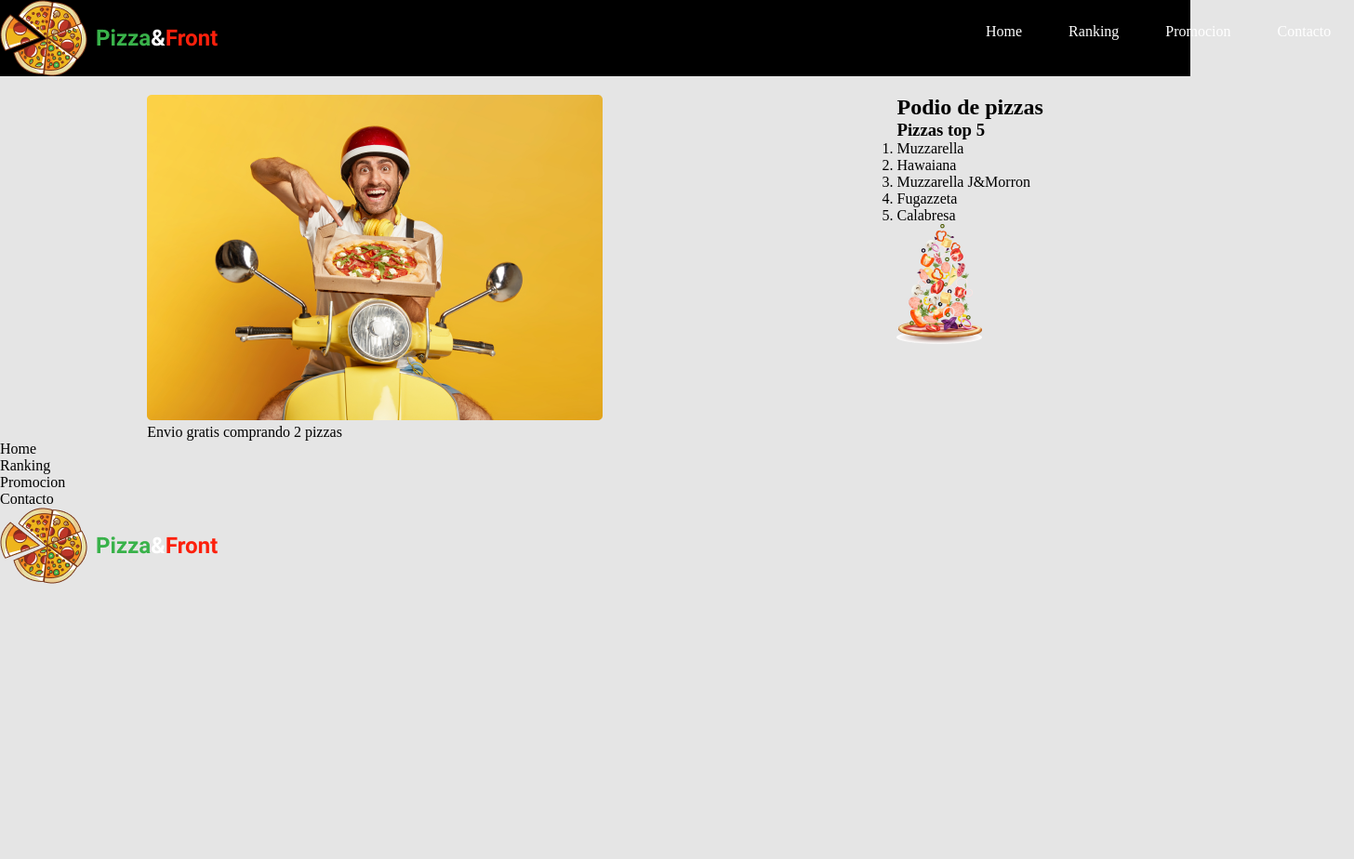
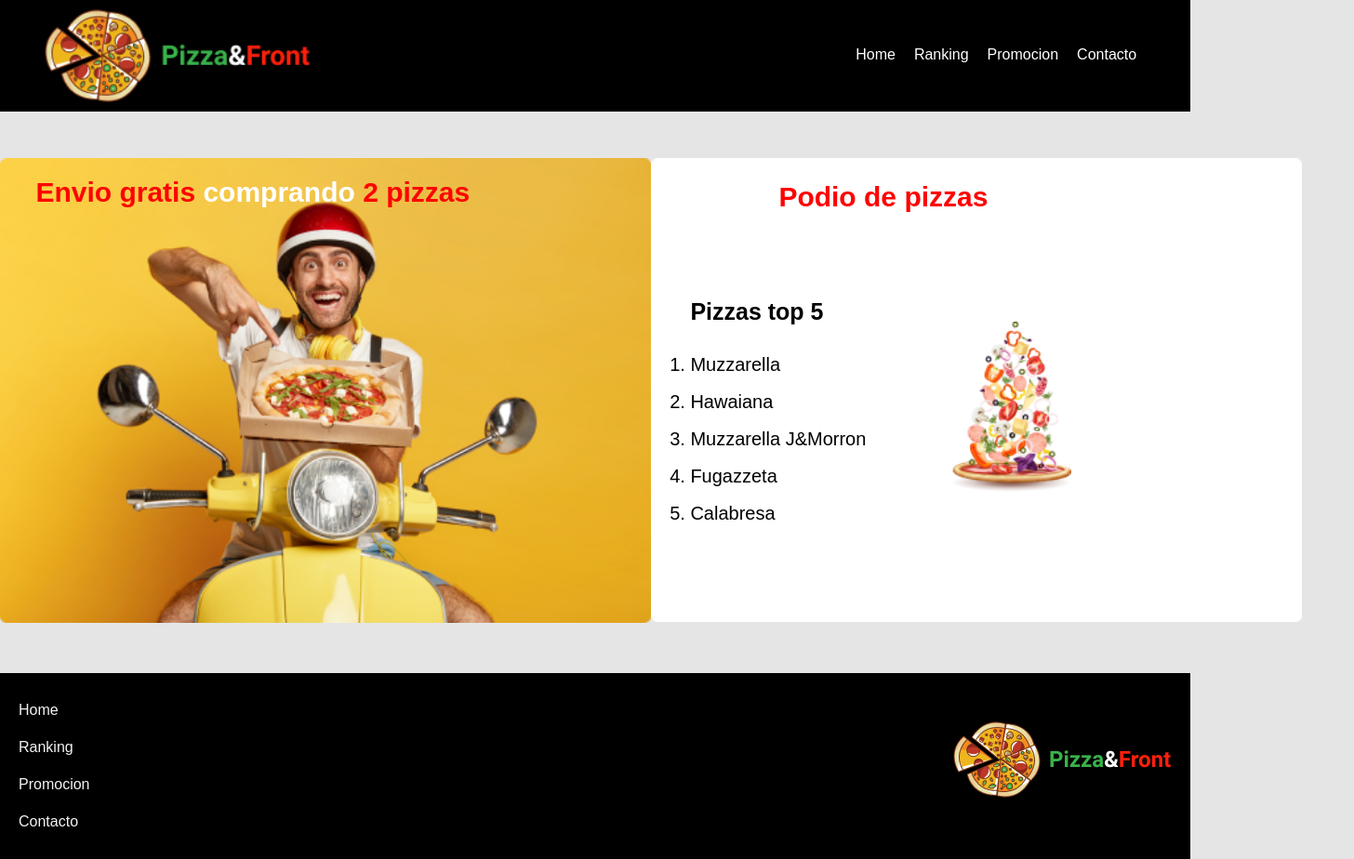
Before and after one commit to altezNicolas/pizzeria, a plain HTML site: page index.html in a window 1280 px wide. Shown: the whole page at 93% size, 1456 px wide, since content can reach past the window. Before the commit the page ends 800 px from the top, so only its background shows below. Drawn offline with Linux system fonts and the light colour scheme.

Commit message:
subo mi rama y primer commit

```diff
--- a/css/styles.css
+++ b/css/styles.css
@@ -2,28 +2,95 @@
     box-sizing: border-box;
     margin: 0;
     padding: 0;
+    font-family: reboto, arial;
 }
 body{
     background-color: #E5E5E5;
 }
 header{
+    box-sizing: border-box;
     display: flex;
     justify-content: space-around;
     background-color: black;
+    height: 120px;
+    padding: 10px;
 }
 .menu{
     list-style: none;
     display: flex;
-    margin-left: 800px;
-    justify-content: center;
+    margin-left: 500px;
 }
 .menu li{
-    margin: 25px;
+    margin: 10px;
+    margin-top: 40px;
     color: white;
     cursor: pointer;
 }
 .secciones-pizzera{
     display: flex;
-    justify-content: space-around;
-    margin-top: 20px;
+    justify-content: space-evenly;
+    margin-top: 50px;
+    position: relative;
+
 }
+.rectangulo{
+    width: 700px;
+}
+.imagenDelivery{
+    width: 700px;
+}
+.textoDelivery{
+    position: absolute;
+    top: 4%;
+    left: 3%;
+    font-size: 30px;
+    font-weight: bold;
+
+}
+.textoDelivery span{
+    color: white;
+}
+.textoDelivery p{
+    color: red;
+}
+.pizzas-top h2{
+    position: absolute;
+    top: 5%;
+    right: 17%;
+    color: red;
+    font-size: 30px;
+    font-weight: bold;
+}
+.pizzas-top h3{
+    position: absolute;
+    top: 30%;
+    left: 58%;
+    font-size: 25px;
+    font-weight: bold;
+}
+.pizzas-top ol{
+    position: absolute;
+    top: 40%;
+    left: 58%;
+    font-size: 20px;
+    line-height: 40px;
+}
+.PizzaFalling{
+    width: 130px;
+    position: absolute;
+    top: 35%;
+    right: 10%;
+}
+footer{
+    display: flex;
+    justify-content: space-between;
+    padding: 20px;
+    line-height: 40px;
+    align-items: center;
+    background-color: black;
+    color: #F3F3F3;
+    margin-top: 50px;
+}
+footer ul{
+    list-style: none;
+}
--- a/index.html
+++ b/index.html
@@ -9,7 +9,7 @@
 </head>
 <body>
     <header>
-        <img src="img/Logo2.png" alt="">
+        <img src="img/Logo2.png" alt=" Logo Pizza&Font">
         <ul class="menu">
             <li>Home</li>
             <li>Ranking</li>
@@ -19,11 +19,16 @@
     </header>
     <main>
         <section class="secciones-pizzera">
+
+
             <article class="delivery">
-                <img src="img/delivery.png" alt="">
-                <p>Envio gratis <span>comprando</span> 2 pizzas</p>
+                <img class="imagenDelivery" src="img/delivery.png" alt="">
+                <div class="textoDelivery"><p>Envio gratis <span>comprando</span> 2 pizzas</p></div>
             </article>
+
+
             <article class="pizzas-top">
+                <img class="rectangulo" src="img/Rectangle2.png" alt="rectangulo">
                 <h2>Podio de pizzas</h2>
                 <h3>Pizzas top 5</h3>
                 <ol>
@@ -33,19 +38,22 @@
                     <li>Fugazzeta</li>
                     <li>Calabresa</li>
                 </ol>
-                <img src="img/PizzaFalling.png" alt="">
+                <img class="PizzaFalling" src="img/PizzaFalling.png" alt="">
             </article>
         </section>
     </main>
     <footer>
+        <article>
          <ul>
             <li>Home</li>
             <li>Ranking</li>
             <li>Promocion</li>
             <li>Contacto</li>
         </ul>
+        </article>
+        <article>
         <img src="img/Logo2.png" alt="">
-        <p></p>
+        </article>
     </footer>
 </body>
 </html>
```
Also changed, not shown: img/Rectangle2.png (added).
